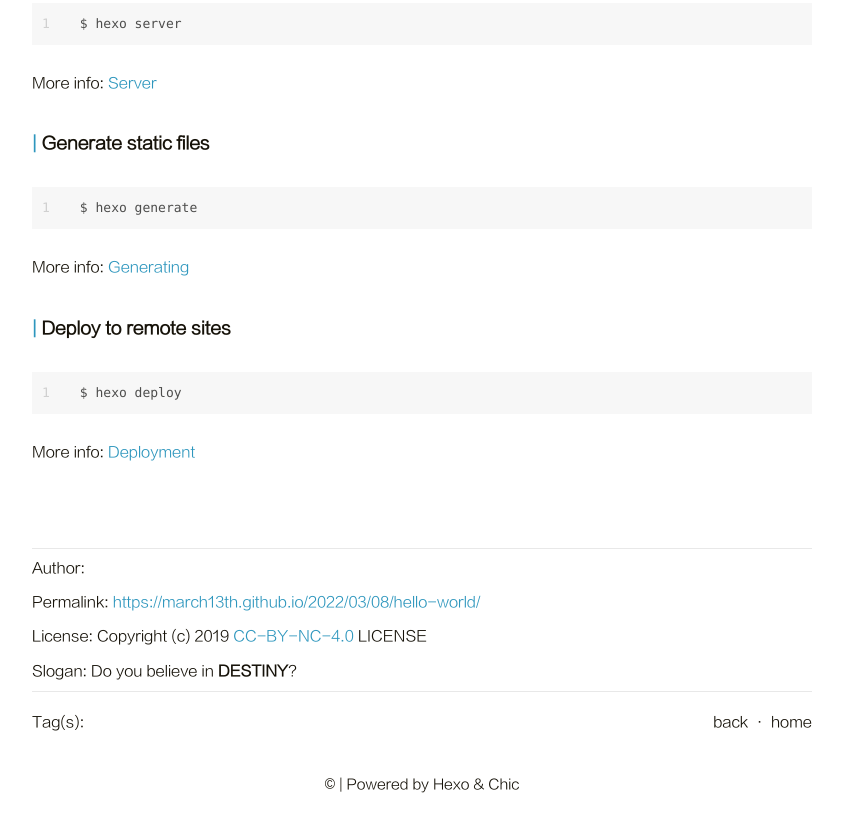
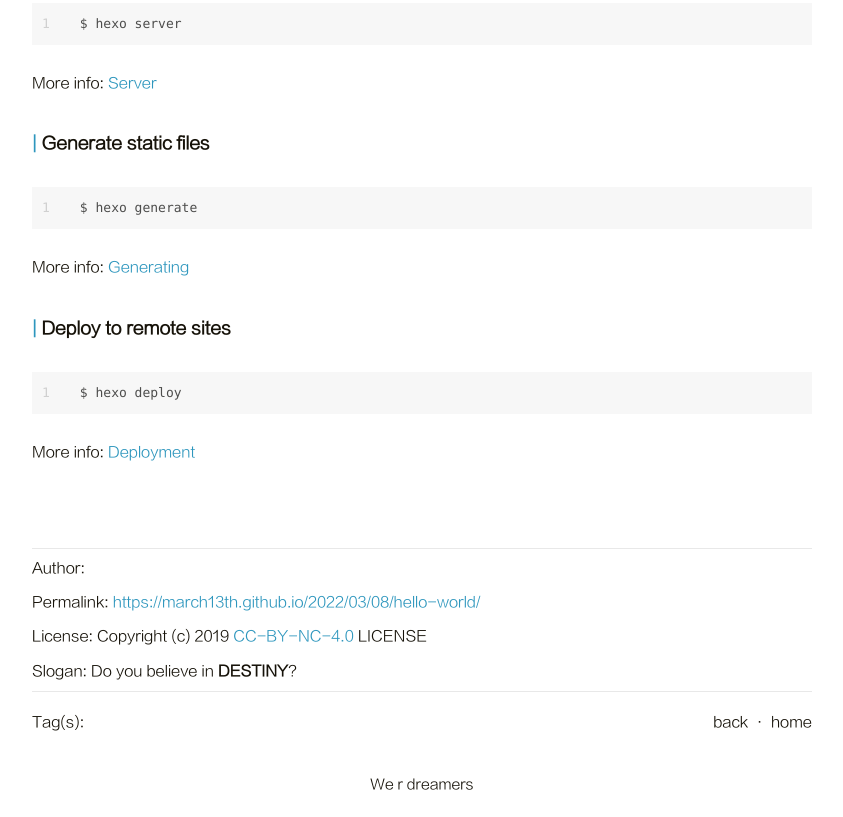
Before and after one commit to March13th/march13th.github.io, a plain HTML site: page 2022/03/08/hello-world/index.html in a window 1280 px wide. Shown: the part 619-1436 px from the top of the page, without its empty margins (218-1061 px from the left). Drawn offline with Linux system fonts and the light colour scheme.

Commit message:
Site updated: 2022-03-08 15:52:24

```diff
--- a/2022/03/08/hello-world/index.html
+++ b/2022/03/08/hello-world/index.html
@@ -273,7 +273,7 @@
             </div>
             <footer id="footer" class="footer">
     <div class="copyright">
-        <span>©  | Powered by <a href="https://hexo.io" target="_blank">Hexo</a> & <a href="https://github.com/Siricee/hexo-theme-Chic" target="_blank">Chic</a></span>
+        <span>We r dreamers</span>
     </div>
 </footer>
 
```
Also changed, not shown: archives/2022/03/index.html (+1 -1 lines), archives/2022/index.html (+1 -1 lines), archives/index.html (+1 -1 lines), category/index.html (+1 -1 lines), index.html (+1 -1 lines), tag/index.html (+1 -1 lines).
